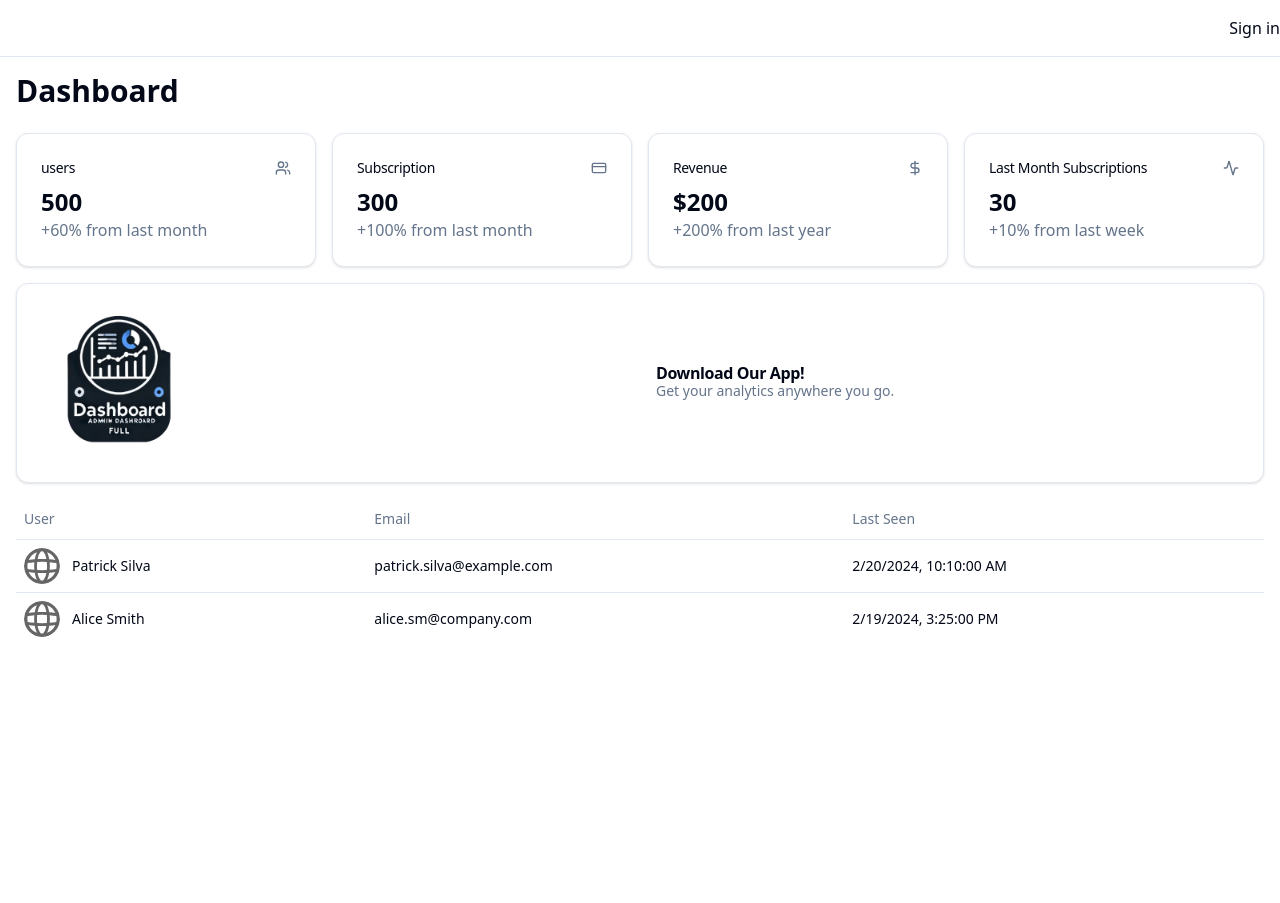
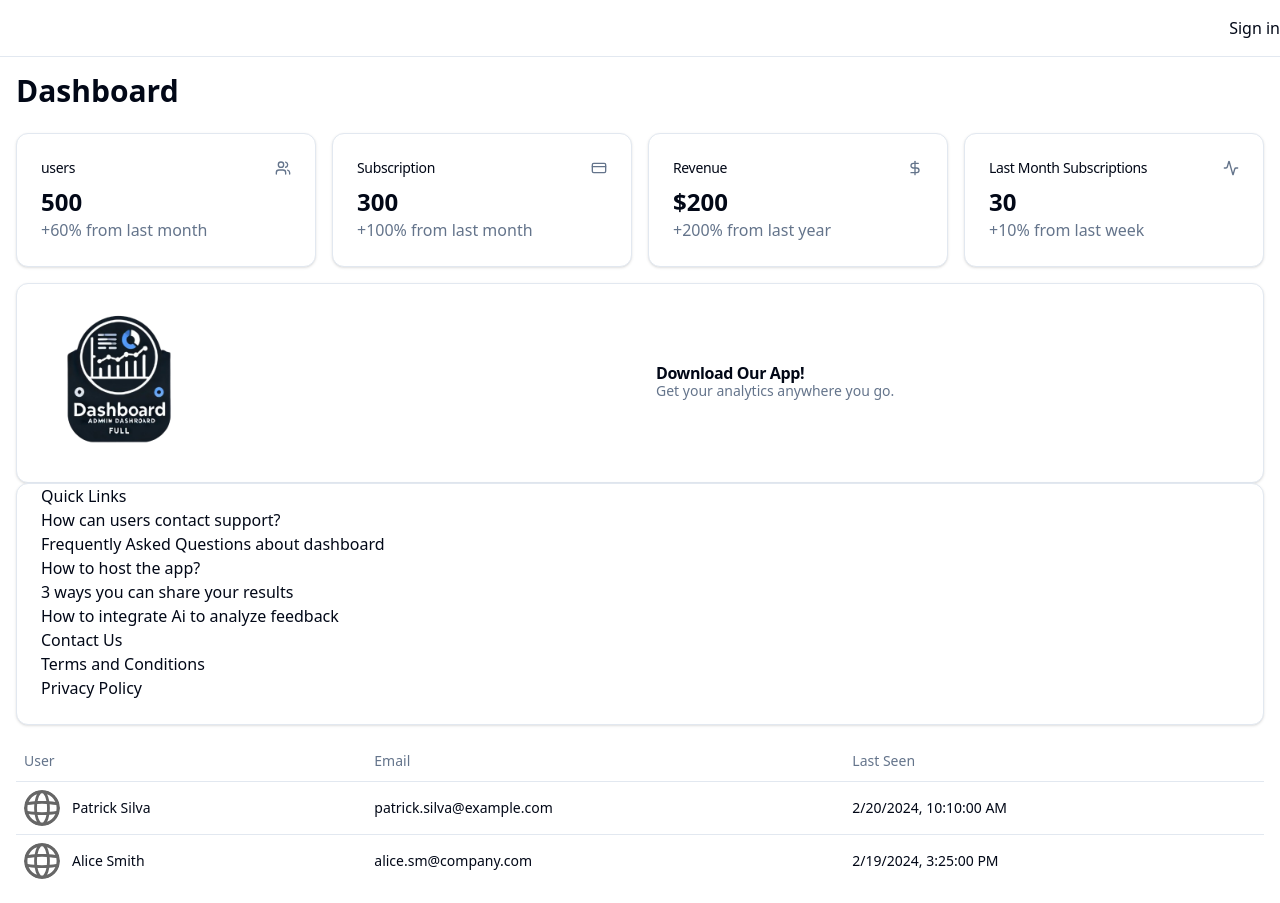
Before and after one commit to Patrickbpds/dashboard-admin, a Next.js app: page / in a window 1280 px wide. Before the commit the page ends 800 px from the top, so only its background shows below. Built offline with nearby package versions, Linux system fonts and the light colour scheme.

Commit message:
feat: import qhick-links component in page

```diff
--- a/src/app/page.tsx
+++ b/src/app/page.tsx
@@ -2,6 +2,7 @@ import { MetricCards, type Metric } from "../components/metric-cards";
 import { UsersTable, type User } from "../components/users-table";
 import { Users, DollarSign, CreditCard, Activity } from "lucide-react";
 import { AdBanner } from "../components/ad-banner";
+import { QuickLinks } from "@/components/quick-links";
 
 const metrics: Metric[] = [
   {
@@ -67,6 +68,7 @@ export default function Home() {
       <MetricCards metrics={metrics} />
       <div>
         <AdBanner />
+        <QuickLinks />
       </div>
       <div>
         <UsersTable data={users} />
```
